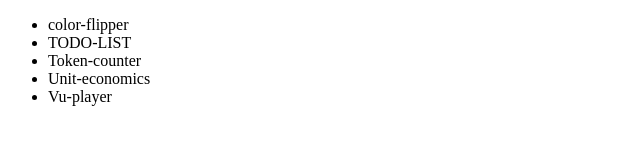
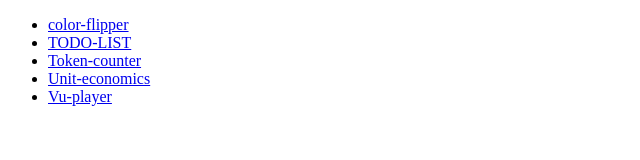
Before and after one commit to Aswinkumaresan/js-practice2, a website: page index.html in a window 1280 px wide. Shown: the whole page, without its empty margins (0-640 px from the left). Drawn offline with Linux system fonts and the light colour scheme.

Commit message:
index modified

```diff
--- a/index.html
+++ b/index.html
@@ -8,11 +8,11 @@
 </head>
 <body>
     <ul>
-        <li a href="app/color-flipper/index.html">color-flipper</li>
-        <li a href="app/TODO-List/index.html">TODO-LIST</li>
-        <li a href="app/token-counter/index.html">Token-counter</li>
-        <li a href="Unit-economics/index.html">Unit-economics</li>
-        <li a href="app/vu-player/index.html">Vu-player</li>
+        <li><a href="app/color-flipper/index.html">color-flipper</a></li>
+        <li> <a href="app/TODO-List/index.html">TODO-LIST</a></li>
+        <li> <a href="app/token-counter/index.html">Token-counter</a></li>
+        <li><a href="Unit-economics/index.html">Unit-economics</a></li>
+        <li> <a href="app/vu-player/index.html">Vu-player</a></li>
     </ul>
 </body>
 </html>
```
